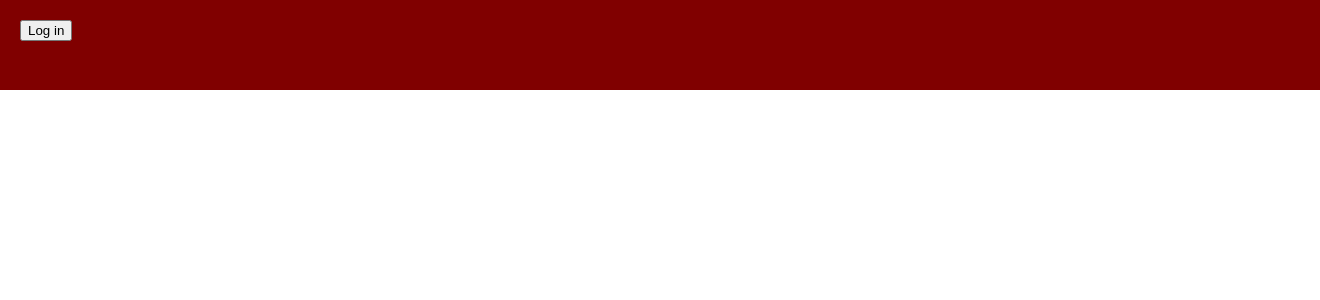
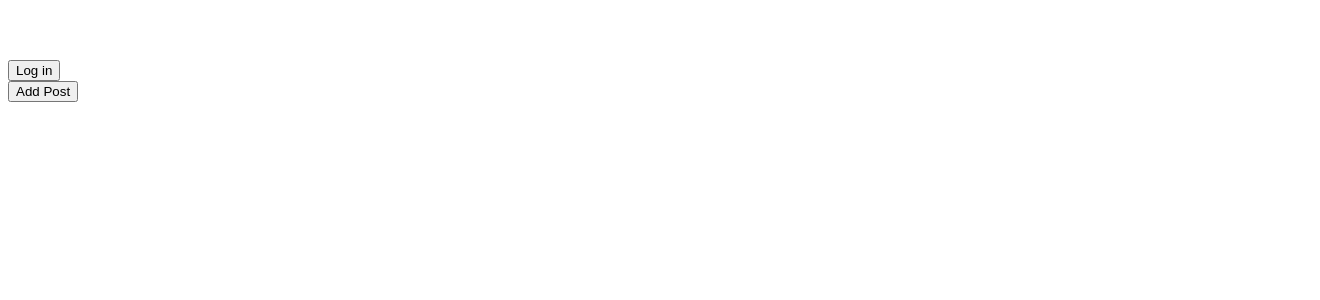
Before and after one commit to sarafarmer1/Milestone2, a Vue app in the folder bufflog/: page / in a window 1280 px wide. Shown: the top 300 px of the page, 1320 px wide, since content can reach past the window. Built offline with nearby package versions, Linux system fonts and the light colour scheme.

Commit message:
Added home page to add post

```diff
--- a/bufflog/src/App.vue
+++ b/bufflog/src/App.vue
@@ -1,16 +1,19 @@
 <template>
   <div id="app">
   <Header/>
+  <Home/>
   </div>
 </template>
 
 <script>
 import Header from './components/Header.vue'
+import Home from './components/Home.vue'
 
 export default {
   name: 'app',
   components: {
-    Header
+    Header,
+    Home
   }
 }
 </script>
--- /dev/null
+++ b/bufflog/src/blogPost.js
@@ -0,0 +1,9 @@
+export default class BlogPost{
+    constructor(id, title, author, dateCreated, body){
+        this.id = id;
+        this.title = title;
+        this.author = author;
+        this.dateCreated = dateCreated;
+        this.body = body;
+    }
+}
--- a/bufflog/src/components/Header.vue
+++ b/bufflog/src/components/Header.vue
@@ -30,15 +30,3 @@
         }
     }
     </script>
-
-    <style scoped>
-    #header {
-        position:absolute;
-        width: 100%;
-        height: 50px;
-        background-color:maroon;
-        top: 0;
-        left: 0;
-        padding: 20px;
-    }
-    </style>
--- /dev/null
+++ b/bufflog/src/components/Home.vue
@@ -0,0 +1,30 @@
+<template>
+    <div class="blogFeed">
+        <input type="button" value="Add Post" @click="clicking()" />
+        <div class="blog-post" v-for="blogPost in database.Posts" :key="blogPost.id">
+            <div class="blog-title">{{ blogPost.title }}</div>
+            <div class="blog-date-created">{{ blogPost.dateCreated }}</div>
+            <div class="blog-author">{{ blogPost.author }}</div>
+            <div class="blog-body">{{ blogPost.body }}</div>
+        </div>
+    </div>
+</template>
+
+<script>
+    import blogPost from "@/blogPost.js"
+    import database from "@/database.js"
+
+    export default {
+
+        data () {
+            return {
+                database: database
+            }
+        },
+        methods: {
+            clicking() {
+                database.Posts.push(new blogPost(1, "Test", "Sara Farmer", "October 7, 2018", "Test Body"))
+            }
+        }
+    }
+    </script>
```
